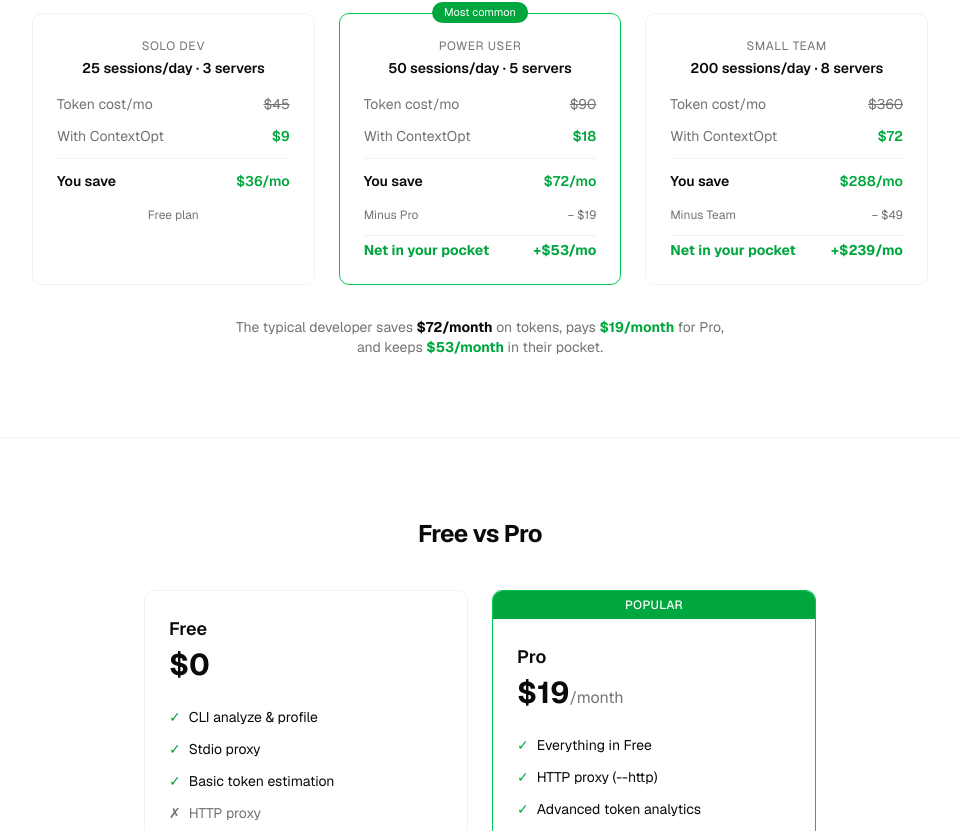
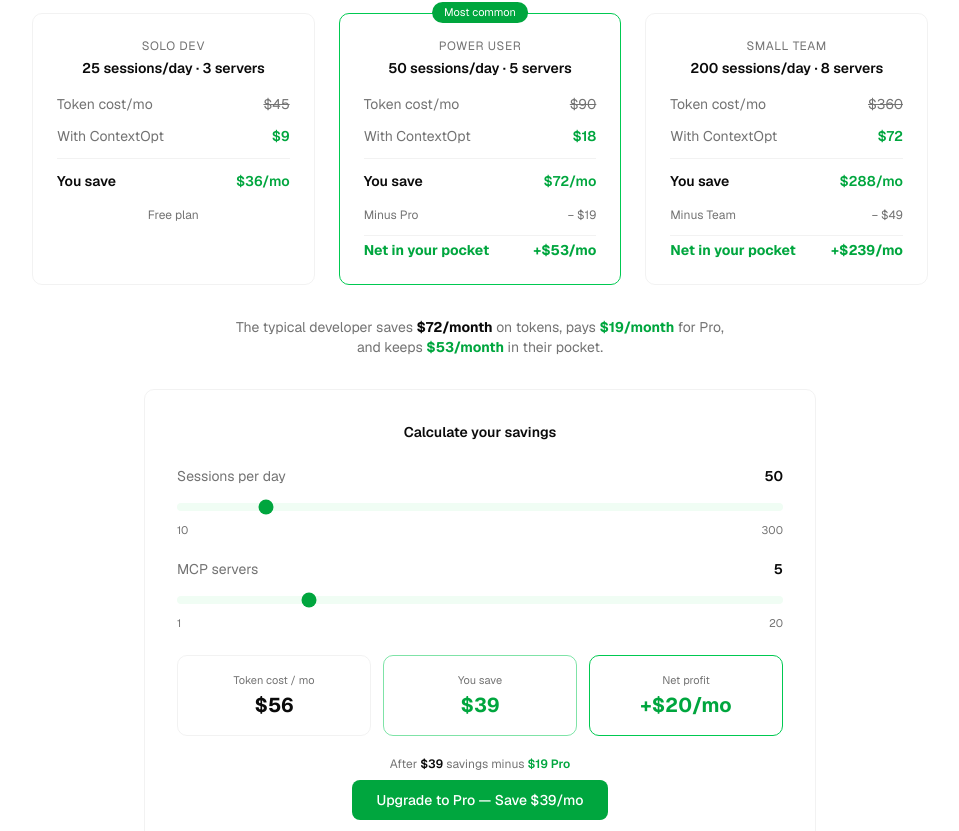
Before and after one commit to AyhanYetgin/contextopt, a Next.js app in the folder dashboard/: page / in a window 1280 px wide. Shown: the part 1969-2800 px from the top of the page, without its empty margins (160-1119 px from the left). Built offline with nearby package versions, Linux system fonts and the light colour scheme; no server answers.

Commit message:
Interactive savings calculator with live sliders on landing page

```diff
--- a/dashboard/app/page.tsx
+++ b/dashboard/app/page.tsx
@@ -1,5 +1,6 @@
 import Link from "next/link";
 import Image from "next/image";
+import { Calculator } from "@/components/calculator";
 
 const tools = [
   { src: "/claudecode-color-light.png", label: "Claude Code" },
@@ -216,6 +217,8 @@
           pays <strong className="text-green-600 dark:text-green-400">$19/month</strong> for Pro,
           and keeps <strong className="text-green-600 dark:text-green-400">$53/month</strong> in their pocket.
         </p>
+
+        <Calculator />
       </section>
 
       {/* FREE VS PRO */}
--- /dev/null
+++ b/dashboard/components/calculator.tsx
@@ -0,0 +1,101 @@
+"use client";
+
+import { useState } from "react";
+
+function calc(sessions: number, servers: number) {
+  const tokensPerSession = servers * 10 * 250;
+  const monthlyTokens = tokensPerSession * sessions * 30;
+  const tokenCost = (monthlyTokens * 3) / 1_000_000;
+  const savings = Math.round(tokenCost * 0.7);
+  const netPro = savings - 19;
+  const netTeam = savings - 49;
+  return { tokenCost: Math.round(tokenCost), savings, netPro, netTeam };
+}
+
+export function Calculator() {
+  const [sessions, setSessions] = useState(50);
+  const [servers, setServers] = useState(5);
+
+  const result = calc(sessions, servers);
+  const net = result.netPro > 0 ? result.netPro : 0;
+
+  return (
+    <div className="rounded-lg border border-border/50 p-6 md:p-8 mt-8 max-w-2xl mx-auto">
+      <h3 className="text-sm font-semibold mb-6 text-center">Calculate your savings</h3>
+
+      <div className="space-y-5">
+        <div>
+          <div className="flex justify-between text-sm mb-2">
+            <span className="text-muted-foreground">Sessions per day</span>
+            <span className="font-semibold">{sessions}</span>
+          </div>
+          <input
+            type="range"
+            min={10}
+            max={300}
+            step={10}
+            value={sessions}
+            onChange={(e) => setSessions(Number(e.target.value))}
+            className="w-full h-2 bg-secondary rounded-full appearance-none cursor-pointer accent-green-600"
+          />
+          <div className="flex justify-between text-[11px] text-muted-foreground mt-1">
+            <span>10</span>
+            <span>300</span>
+          </div>
+        </div>
+
+        <div>
+          <div className="flex justify-between text-sm mb-2">
+            <span className="text-muted-foreground">MCP servers</span>
+            <span className="font-semibold">{servers}</span>
+          </div>
+          <input
+            type="range"
+            min={1}
+            max={20}
+            step={1}
+            value={servers}
+            onChange={(e) => setServers(Number(e.target.value))}
+            className="w-full h-2 bg-secondary rounded-full appearance-none cursor-pointer accent-green-600"
+          />
+          <div className="flex justify-between text-[11px] text-muted-foreground mt-1">
+            <span>1</span>
+            <span>20</span>
+          </div>
+        </div>
+      </div>
+
+      <div className="grid gap-3 grid-cols-3 mt-6">
+        <div className="rounded-lg border border-border/50 p-4 text-center">
+          <p className="text-[11px] text-muted-foreground mb-0.5">Token cost / mo</p>
+          <p className="text-xl font-bold">${result.tokenCost}</p>
+        </div>
+        <div className="rounded-lg border border-green-500/50 dark:border-green-400/50 p-4 text-center">
+          <p className="text-[11px] text-muted-foreground mb-0.5">You save</p>
+          <p className="text-xl font-bold text-green-600 dark:text-green-400">${result.savings}</p>
+        </div>
+        <div className={`rounded-lg border p-4 text-center ${net > 0 ? "border-green-500 dark:border-green-400" : "border-border/50"}`}>
+          <p className="text-[11px] text-muted-foreground mb-0.5">Net profit</p>
+          <p className={`text-xl font-bold ${net > 0 ? "text-green-600 dark:text-green-400" : "text-muted-foreground"}`}>
+            {net > 0 ? `+$${net}/mo` : "—"}
+          </p>
+        </div>
+      </div>
+
+      {net > 0 && (
+        <div className="text-center mt-5">
+          <p className="text-xs text-muted-foreground mb-2">
+            After <span className="font-semibold text-foreground">${result.savings}</span> savings
+            minus <span className="font-semibold text-green-600 dark:text-green-400">$19 Pro</span>
+          </p>
+          <a
+            href="/pro"
+            className="inline-flex h-10 items-center justify-center rounded-md bg-green-600 px-6 text-sm font-medium text-white hover:bg-green-700 transition-colors"
+          >
+            Upgrade to Pro — Save ${result.savings}/mo
+          </a>
+        </div>
+      )}
+    </div>
+  );
+}
```
